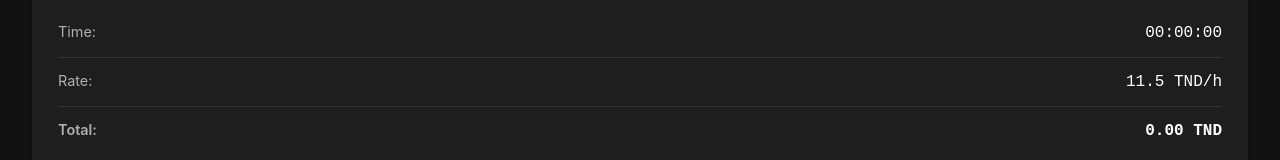
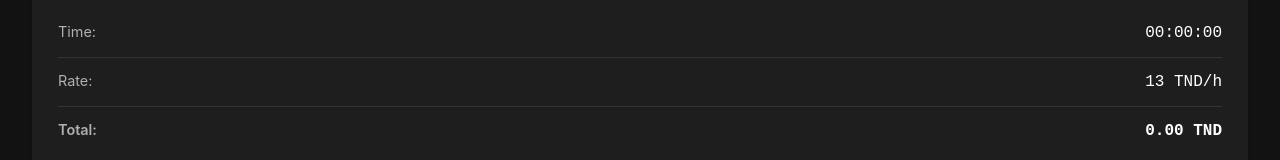
Before and after one commit to MedaliAbdelmalek/game-room, a Vue app: page / in a window 1280 px wide. Shown: the part 1781-1941 px from the top of the page. Built offline with nearby package versions, Linux system fonts and the light colour scheme; no server answers.

Commit message:
fix snooker price

```diff
--- a/src/components/SnookerCard.vue
+++ b/src/components/SnookerCard.vue
@@ -12,7 +12,7 @@
       </div>
       <div class="info-row">
         <span class="info-label">Rate:</span>
-        <span class="info-value">11.5 TND/h</span>
+        <span class="info-value">13 TND/h</span>
       </div>
       <div class="info-row total">
         <span class="info-label">Total:</span>
@@ -64,7 +64,7 @@ const seconds = ref(0);
 const isRunning = ref(false);
 const timer = ref<number | null>(null);
 const startTime = ref<number | null>(null);
-const hourlyRate = 11.5; // Fixed at 11.5 TND/h for snooker
+const hourlyRate = 13; // Fixed at 13 TND/h for snooker
 
 const price = computed(() => {
   return (seconds.value / 3600) * hourlyRate;
```
